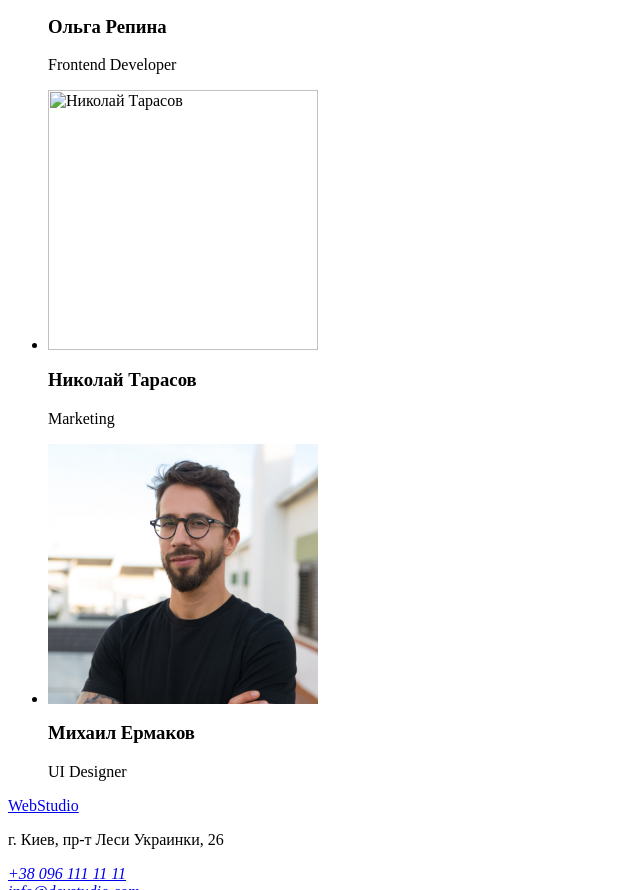
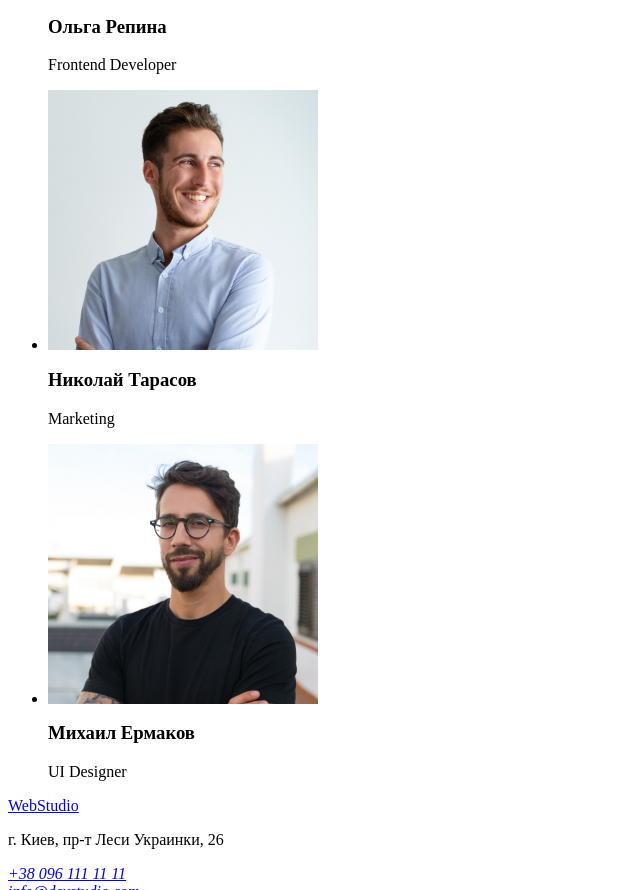
Before and after one commit to VadimBrikulya/goit-markup-hw-01, a plain HTML site: page index.html in a window 1280 px wide. Shown: the part 2152-3042 px from the top of the page, without its empty margins (0-640 px from the left). Drawn offline with Linux system fonts and the light colour scheme.

Commit message:
Update index.html

```diff
--- a/index.html
+++ b/index.html
@@ -95,7 +95,7 @@
                             <p lang="en">Frontend Developer</p>
                         </li>
                         <li>
-                            <img src="./images/our-team/Николай Тарасов.jpg Тарасов.jpg" alt="Николай Тарасов" width="270" height="260" />
+                            <img src="./images/our-team/Николай Тарасов.jpg" alt="Николай Тарасов" width="270" height="260" />
                             <h3>Николай Тарасов</h3>
                             <p lang="en">Marketing</p>
                         </li>
```
